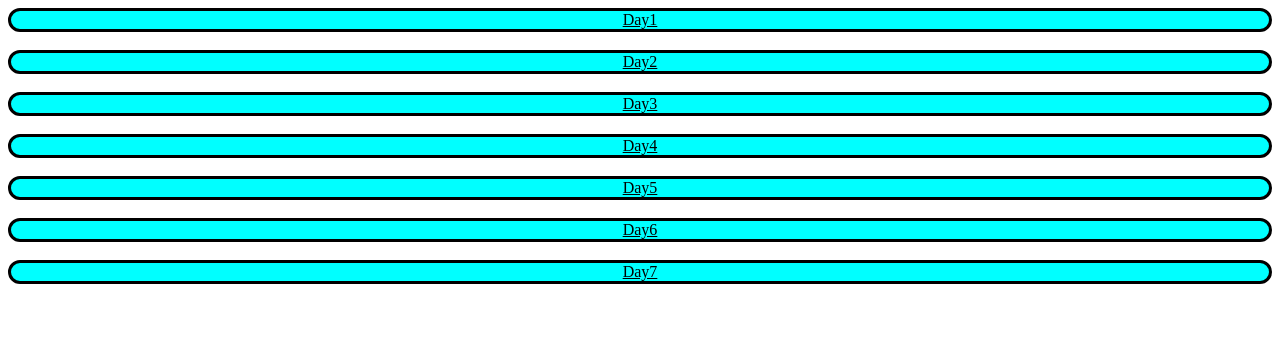
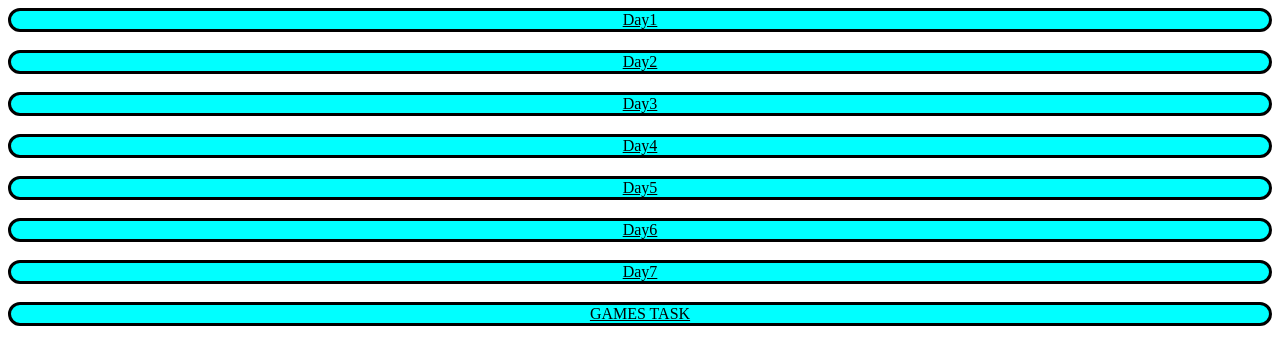
Before and after one commit to rakesh5104/daily-tasks, a plain HTML site: page DAY 8/index.html in a window 1280 px wide. Drawn offline with Linux system fonts and the light colour scheme.

Commit message:
Update index.html

```diff
--- a/DAY 8/index.html
+++ b/DAY 8/index.html
@@ -14,5 +14,6 @@
     <a href="../DAY 5/index.html">Day5</a><br>
     <a href="../DAY 6/task1.html">Day6</a><br>
     <a href="../DAY 7/index.html">Day7</a><br>
+    <a href="DAY 8/games.html/games.html">GAMES TASK</a>
 </body>
 </html>
```
